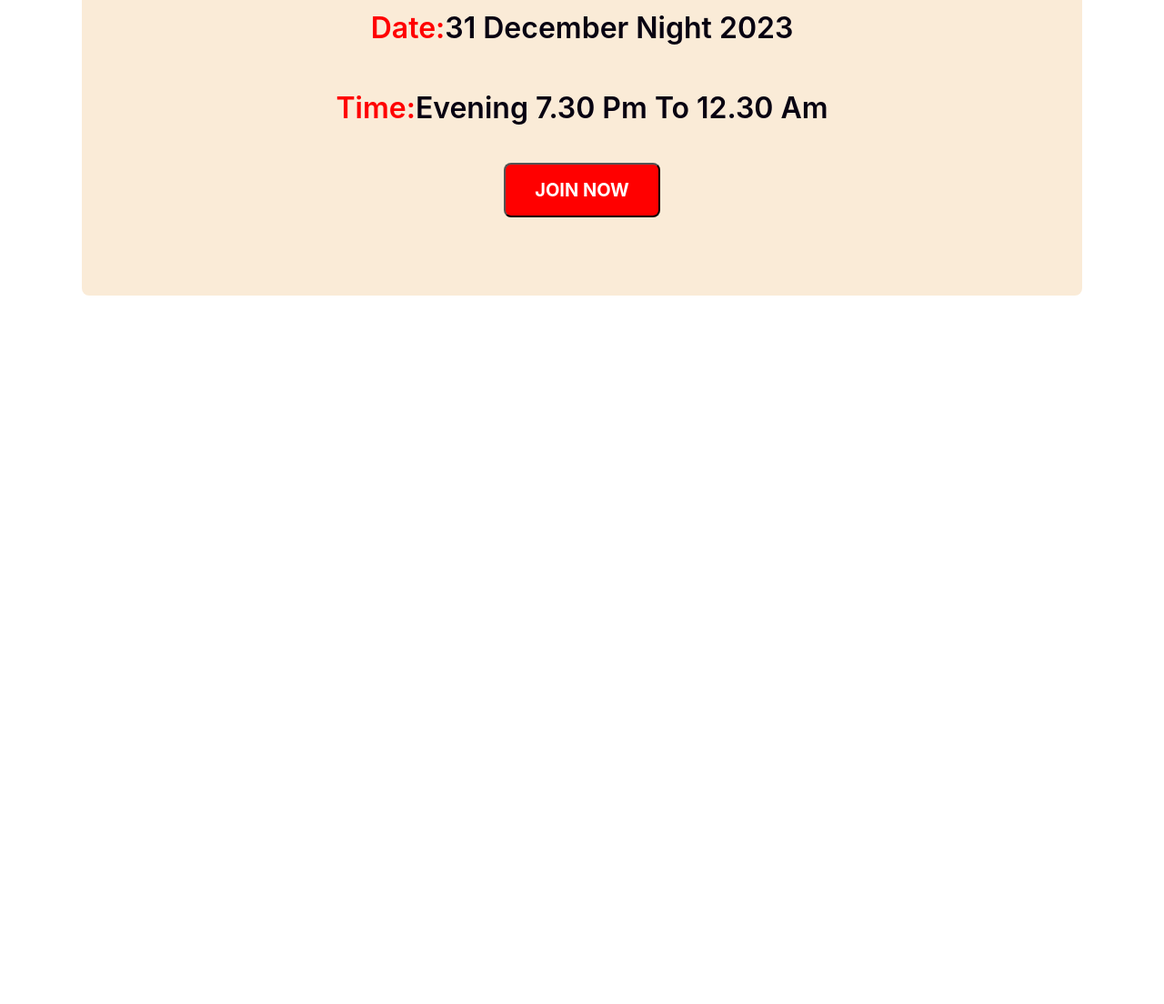
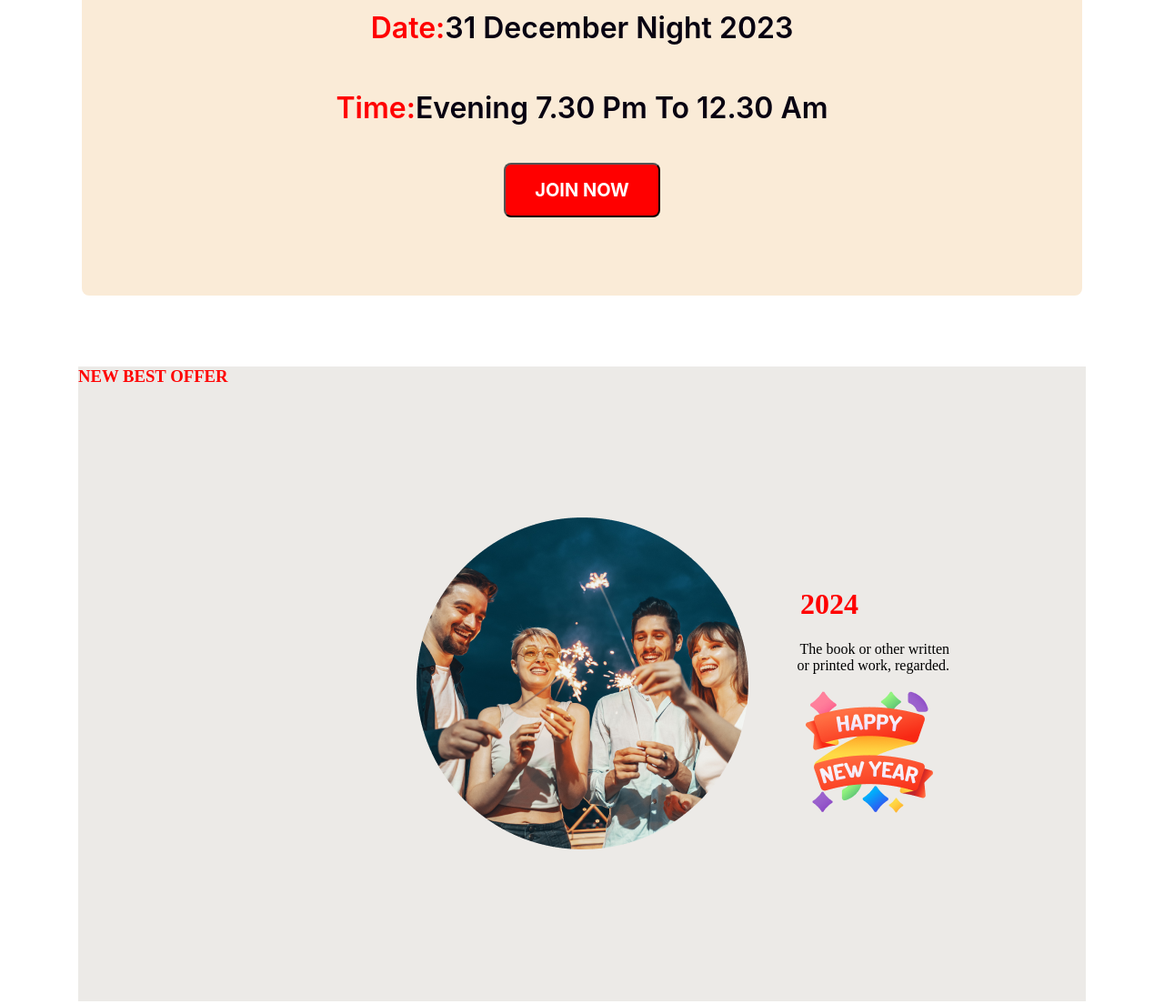
Before and after one commit to Ariful4a/new-year-repo, a plain HTML site: page index.html in a window 1280 px wide. Shown: the part 2592-3696 px from the top of the page at 91% size. Before the commit the page ends 2925 px from the top, so only its background shows below. Drawn offline with Linux system fonts and the light colour scheme.

Commit message:
all content adding

```diff
--- a/index.html
+++ b/index.html
@@ -45,6 +45,22 @@
             </div>
 
         </div>
+        <div class="ccoment">
+            <div class="coming">
+                <h3>NEW BEST OFFER</h3>
+                <h1 class="testing">2024</h1>
+                <p class="paz">The book or other written <br>or printed work, regarded.</p>
+                <img class="vv" src="resources/Group 96.png" alt="">
+
+
+
+        </div>
+
+
+
+
+
+        </div>
 
 
 
--- a/styles/style.css
+++ b/styles/style.css
@@ -147,3 +147,49 @@ text-transform: uppercase;
     margin-top: 40px;
     margin-bottom: 20px;
 }
+
+
+
+.coming h1{
+    color: #F00;
+
+
+}
+.testing{
+    text-align: right;
+    padding-right: 250px;
+    padding-top: 200px;
+
+}
+.paz{
+    text-align: right;
+    padding-right: 150px;
+
+}
+.coming{
+
+    background-repeat: no-repeat;
+    background-color: rgb(236, 234, 231);
+    justify-content: center;
+    margin-top: 48px;
+    margin-right: 48px;
+    margin-left: 48px;
+    margin-bottom: 48px;
+
+    padding-bottom: 200px;
+    background-image: url('../resources/Ellipse\ 1.png');
+    background-position: center;
+}
+div .coming H3{
+    color: #F00;
+
+
+}
+.vv{
+
+    justify-content: space-between;
+    padding-left: 800px;
+}
+.ccoment{
+    padding: 30px 30px 30px 30px;
+}
```
